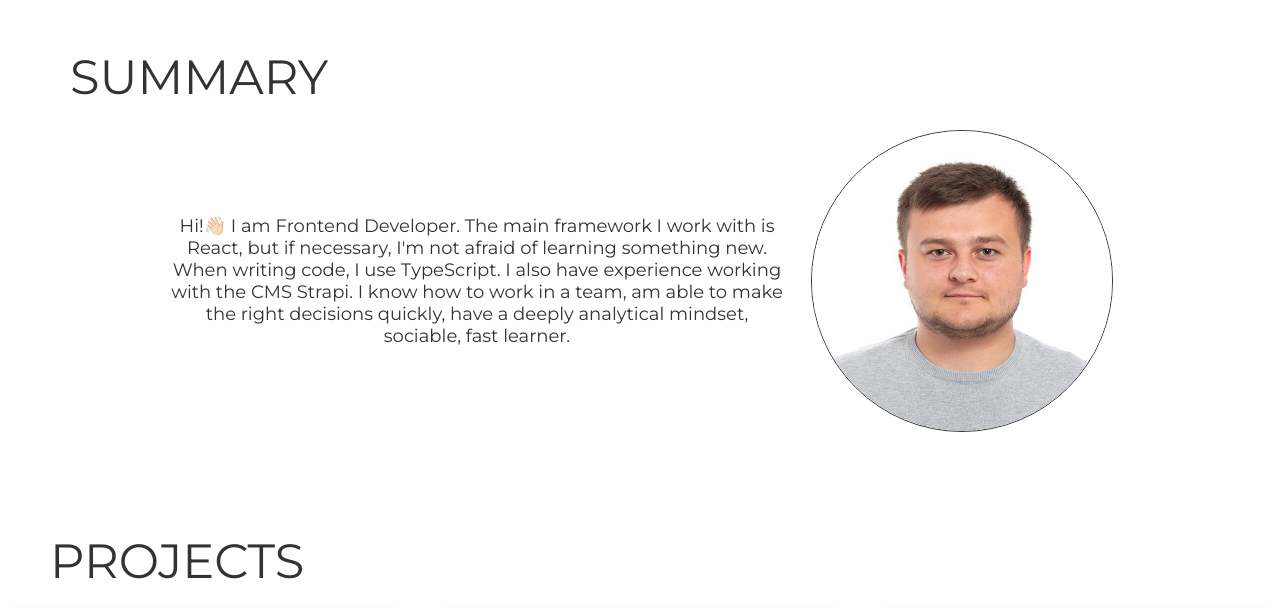
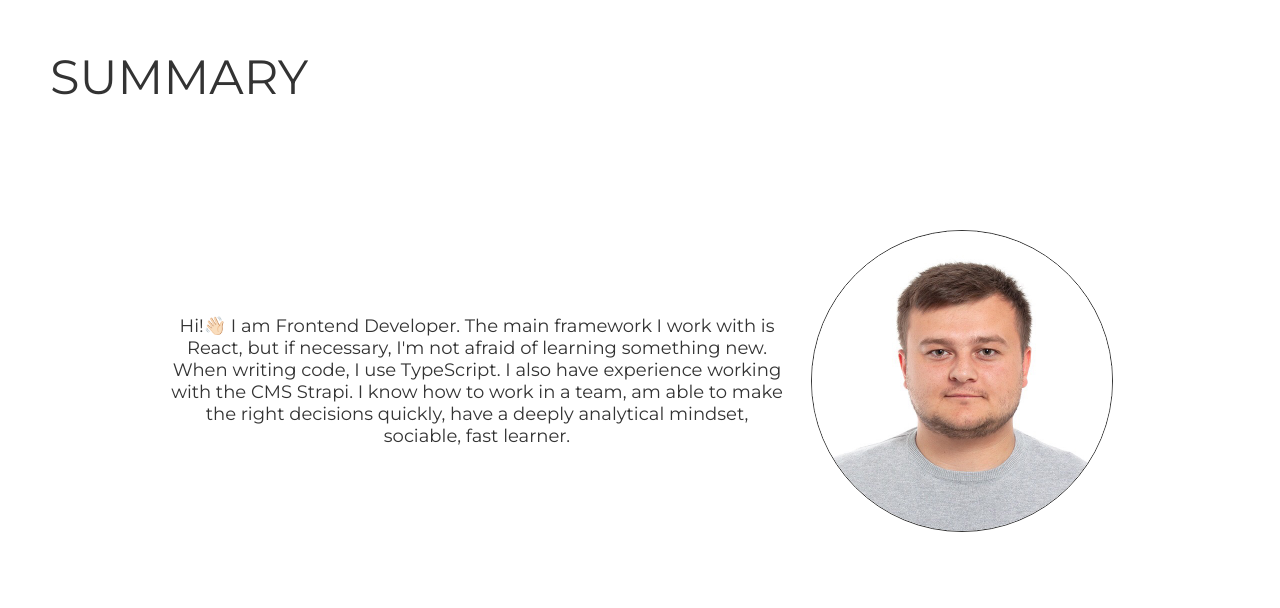
Before and after one commit to vladyslavZinchenko77/vlad-zinchenko, a Next.js app: page / in a window 1280 px wide. Shown: the part 852-1460 px from the top of the page. Built offline with nearby package versions, Linux system fonts and the light colour scheme.

Commit message:
fixed styles on a summary section

```diff
--- a/src/components/ui/Summary/Summary.scss
+++ b/src/components/ui/Summary/Summary.scss
@@ -2,16 +2,21 @@
 
 .summary{
     max-width: 100%;
-    padding: 100px 20px;
+    padding: 100px 0 20px;
     .summary__container{
         margin: 0 auto;
     }
+
+
+}
+
 
 .summary__content{
     display: flex;
     justify-content: center;
     align-items: center;
     margin-top: 24px;
+    padding: 100px 20px;
 
     @media screen and (max-width: $mobile-max){
         flex-direction: column;
@@ -40,4 +45,3 @@
                 }
 
 }
-}
```
Lines whose indentation alone changed are shown as unchanged.
